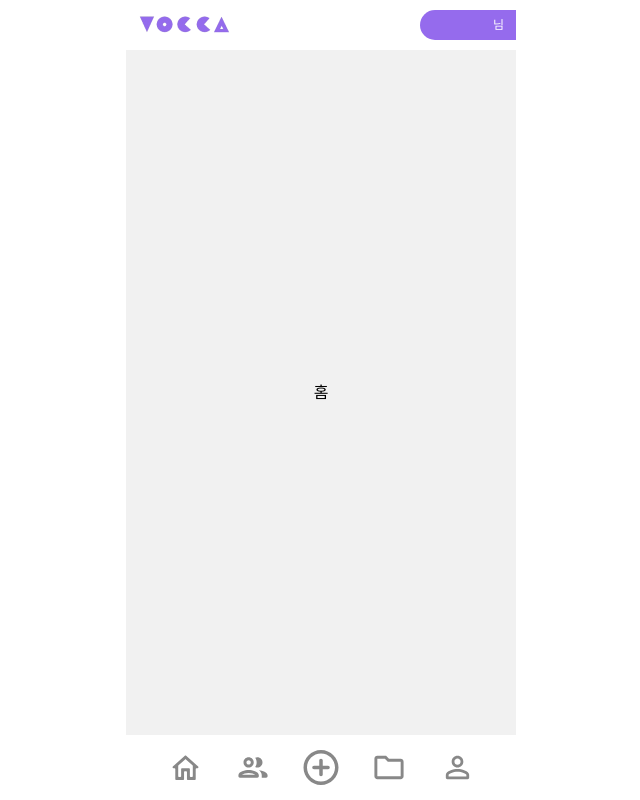
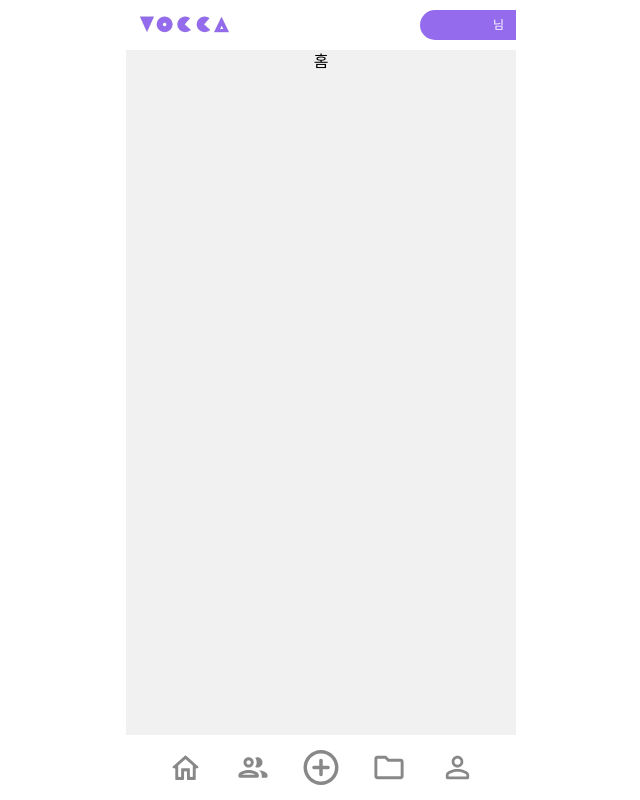
Before and after one commit to OZ-Coding-School/oz_02_main-005-FE, a Next.js app: page /home in a window 1280 px wide. Shown: the whole page, without its empty margins (319-959 px from the left). Built offline with nearby package versions, Linux system fonts and the light colour scheme.

Commit message:
[chore] 공용 컴포넌트, 인풋 유효성 검사 유틸 수정

```diff
--- a/src/shared/@common/ui/baseFrame/BaseFrame.tsx
+++ b/src/shared/@common/ui/baseFrame/BaseFrame.tsx
@@ -1,12 +1,23 @@
 import React from 'react';
 import BottomMenuBar from '../bottomMenu/BottomMenuBar';
-import Header from '../header/Header';
+import Header from '../Header/Header';
+import CancelSaveHeader from '../Header/CancelSaveHeader';
 
-function BaseFrame({ children }: { children: any }) {
+interface FrameProps {
+  children?: React.ReactNode;
+  headerType?: string;
+  pageName?: string;
+  onCancel?: () => void;
+  onSave?: () => void;
+}
+function BaseFrame({ children, headerType = 'basic', pageName, onCancel, onSave }: FrameProps) {
   return (
     <main className="relative flex flex-col items-center justify-between min-h-screen">
-      <Header />
-      <div className="container flex-grow pt-[50px] pb-[65px] bg-gray items-center justify-center flex flex-col gap-[12px]">
+      {headerType === 'basic' && <Header />}
+      {pageName && onCancel && onSave && headerType === 'cancelSave' && (
+        <CancelSaveHeader pageName={pageName} onCancel={onCancel} onSave={onSave} />
+      )}
+      <div className="container flex-grow pt-[50px] pb-[65px] bg-gray items-center justify-start flex flex-col gap-[12px]">
         {children}
       </div>
       <BottomMenuBar />
--- a/src/shared/@common/utils/validInput.ts
+++ b/src/shared/@common/utils/validInput.ts
@@ -40,6 +40,13 @@ export default function validInput(path: string, type: string, input: string, cu
       case 'check_password':
         return currentPassword === input;
     }
+  } else if (path === 'create') {
+    switch (type) {
+      case 'title':
+        return input.trim() !== ''; //비어있지 않으면 유효
+      case 'description':
+        return input.length <= 45;
+    }
   }
   return true;
 }
```
